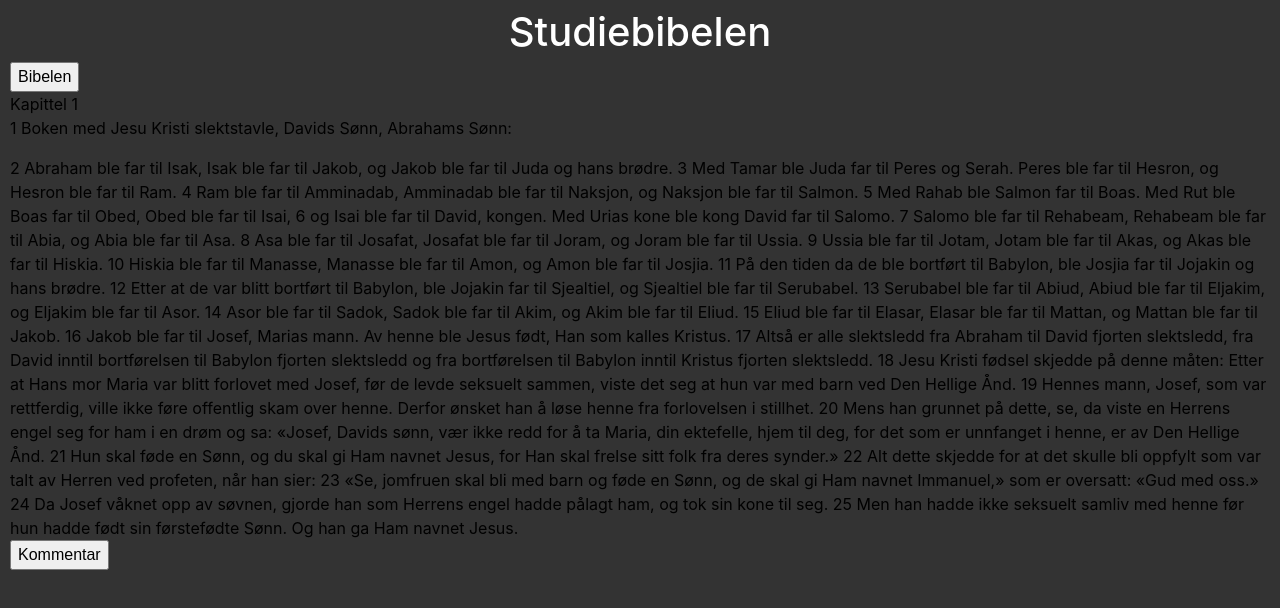
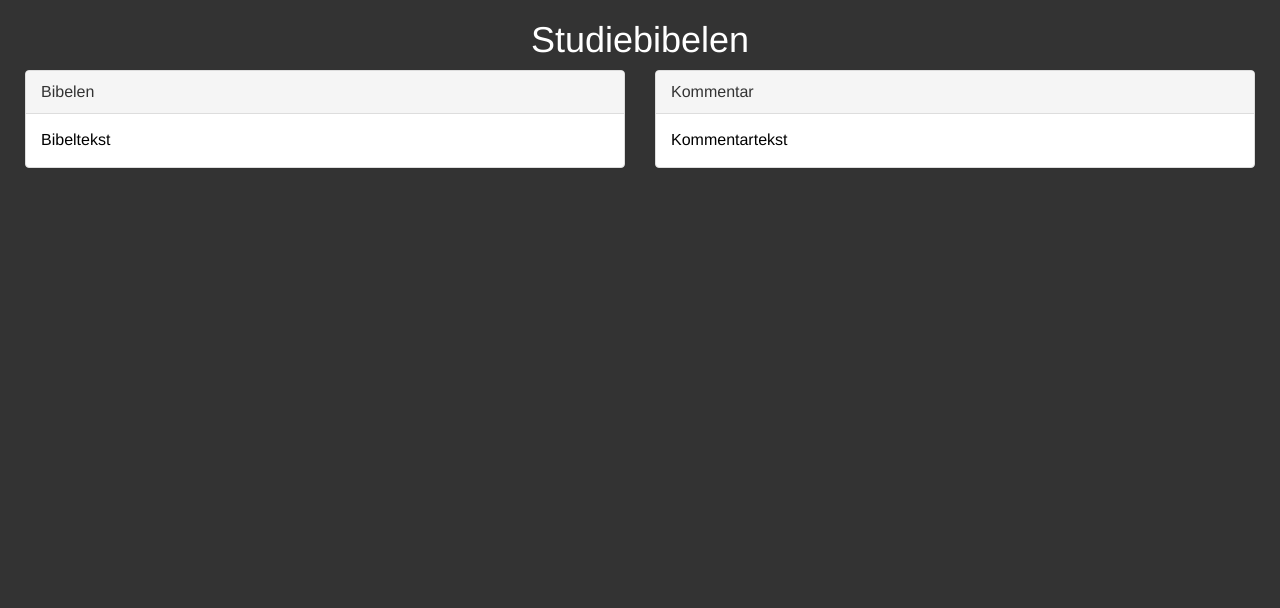
Before and after one commit to erlfas/Studiebibelen, an Angular app: page / in a window 1280 px wide. Shown: the top 608 px of the page. Built offline with nearby package versions, Linux system fonts and the light colour scheme.

Commit message:
Et skjelett jeg er fornøyd med.

```diff
--- a/src/app/app.module.ts
+++ b/src/app/app.module.ts
@@ -2,25 +2,21 @@ import { BrowserModule } from '@angular/platform-browser';
 import { NgModule } from '@angular/core';
 import { FormsModule } from '@angular/forms';
 import { HttpModule } from '@angular/http';
-import { NgbModule } from '@ng-bootstrap/ng-bootstrap';
 
 import { AppComponent } from './app.component';
 import { MainBoardComponent } from './components/main-board/main-board.component';
 import { VelgKommentarComponent } from './components/velg-kommentar/velg-kommentar.component';
-import { TestDropdownComponent } from './components/test-dropdown/test-dropdown.component';
 
 @NgModule({
   declarations: [
     AppComponent,
     MainBoardComponent,
-    VelgKommentarComponent,
-    TestDropdownComponent
+    VelgKommentarComponent
   ],
   imports: [
     BrowserModule,
     FormsModule,
-    HttpModule,
-    NgbModule.forRoot()
+    HttpModule
   ],
   providers: [],
   bootstrap: [AppComponent]
--- a/src/app/components/main-board/main-board.component.html
+++ b/src/app/components/main-board/main-board.component.html
@@ -1,65 +1,24 @@
 <div class="container-fluid">
   <div class="row">
-    <ngb-accordion [closeOthers]="true" activeIds="bibelpanel">
-    <ngb-panel id="bibelpanel" title="Bibelen">
-      <ng-template ngbPanelContent>
-        Kapittel 1
-        <p>1 Boken med Jesu Kristi slektstavle, Davids Sønn, Abrahams Sønn:</p>
-        2 Abraham ble far til Isak, Isak ble far til Jakob, og Jakob ble far til Juda og hans brødre. 3 Med Tamar ble Juda far til
-        Peres og Serah. Peres ble far til Hesron, og Hesron ble far til Ram. 4 Ram ble far til Amminadab, Amminadab ble far
-        til Naksjon, og Naksjon ble far til Salmon. 5 Med Rahab ble Salmon far til Boas. Med Rut ble Boas far til Obed, Obed
-        ble far til Isai, 6 og Isai ble far til David, kongen. Med Urias kone ble kong David far til Salomo. 7 Salomo ble
-        far til Rehabeam, Rehabeam ble far til Abia, og Abia ble far til Asa. 8 Asa ble far til Josafat, Josafat ble far
-        til Joram, og Joram ble far til Ussia. 9 Ussia ble far til Jotam, Jotam ble far til Akas, og Akas ble far til Hiskia.
-        10 Hiskia ble far til Manasse, Manasse ble far til Amon, og Amon ble far til Josjia. 11 På den tiden da de ble bortført
-        til Babylon, ble Josjia far til Jojakin og hans brødre. 12 Etter at de var blitt bortført til Babylon, ble Jojakin
-        far til Sjealtiel, og Sjealtiel ble far til Serubabel. 13 Serubabel ble far til Abiud, Abiud ble far til Eljakim,
-        og Eljakim ble far til Asor. 14 Asor ble far til Sadok, Sadok ble far til Akim, og Akim ble far til Eliud. 15 Eliud
-        ble far til Elasar, Elasar ble far til Mattan, og Mattan ble far til Jakob. 16 Jakob ble far til Josef, Marias mann.
-        Av henne ble Jesus født, Han som kalles Kristus. 17 Altså er alle slektsledd fra Abraham til David fjorten slektsledd,
-        fra David inntil bortførelsen til Babylon fjorten slektsledd og fra bortførelsen til Babylon inntil Kristus fjorten
-        slektsledd. 18 Jesu Kristi fødsel skjedde på denne måten: Etter at Hans mor Maria var blitt forlovet med Josef, før
-        de levde seksuelt sammen, viste det seg at hun var med barn ved Den Hellige Ånd. 19 Hennes mann, Josef, som var rettferdig,
-        ville ikke føre offentlig skam over henne. Derfor ønsket han å løse henne fra forlovelsen i stillhet. 20 Mens han
-        grunnet på dette, se, da viste en Herrens engel seg for ham i en drøm og sa: «Josef, Davids sønn, vær ikke redd for
-        å ta Maria, din ektefelle, hjem til deg, for det som er unnfanget i henne, er av Den Hellige Ånd. 21 Hun skal føde
-        en Sønn, og du skal gi Ham navnet Jesus, for Han skal frelse sitt folk fra deres synder.» 22 Alt dette skjedde for
-        at det skulle bli oppfylt som var talt av Herren ved profeten, når han sier: 23 «Se, jomfruen skal bli med barn og
-        føde en Sønn, og de skal gi Ham navnet Immanuel,» som er oversatt: «Gud med oss.» 24 Da Josef våknet opp av søvnen,
-        gjorde han som Herrens engel hadde pålagt ham, og tok sin kone til seg. 25 Men han hadde ikke seksuelt samliv med
-        henne før hun hadde født sin førstefødte Sønn. Og han ga Ham navnet Jesus.
-      </ng-template>
-    </ngb-panel>
-    <ngb-panel id="kommentarpanel" title="Kommentar">
-      <ng-template ngbPanelContent>
-        <velgkommentar></velgkommentar>
-        Kapittel 1
-        <p>1 Boken med Jesu Kristi slektstavle, Davids Sønn, Abrahams Sønn:</p>
-        2 Abraham ble far til Isak, Isak ble far til Jakob, og Jakob ble far til Juda og hans brødre. 3 Med Tamar ble Juda far til
-        Peres og Serah. Peres ble far til Hesron, og Hesron ble far til Ram. 4 Ram ble far til Amminadab, Amminadab ble far
-        til Naksjon, og Naksjon ble far til Salmon. 5 Med Rahab ble Salmon far til Boas. Med Rut ble Boas far til Obed, Obed
-        ble far til Isai, 6 og Isai ble far til David, kongen. Med Urias kone ble kong David far til Salomo. 7 Salomo ble
-        far til Rehabeam, Rehabeam ble far til Abia, og Abia ble far til Asa. 8 Asa ble far til Josafat, Josafat ble far
-        til Joram, og Joram ble far til Ussia. 9 Ussia ble far til Jotam, Jotam ble far til Akas, og Akas ble far til Hiskia.
-        10 Hiskia ble far til Manasse, Manasse ble far til Amon, og Amon ble far til Josjia. 11 På den tiden da de ble bortført
-        til Babylon, ble Josjia far til Jojakin og hans brødre. 12 Etter at de var blitt bortført til Babylon, ble Jojakin
-        far til Sjealtiel, og Sjealtiel ble far til Serubabel. 13 Serubabel ble far til Abiud, Abiud ble far til Eljakim,
-        og Eljakim ble far til Asor. 14 Asor ble far til Sadok, Sadok ble far til Akim, og Akim ble far til Eliud. 15 Eliud
-        ble far til Elasar, Elasar ble far til Mattan, og Mattan ble far til Jakob. 16 Jakob ble far til Josef, Marias mann.
-        Av henne ble Jesus født, Han som kalles Kristus. 17 Altså er alle slektsledd fra Abraham til David fjorten slektsledd,
-        fra David inntil bortførelsen til Babylon fjorten slektsledd og fra bortførelsen til Babylon inntil Kristus fjorten
-        slektsledd. 18 Jesu Kristi fødsel skjedde på denne måten: Etter at Hans mor Maria var blitt forlovet med Josef, før
-        de levde seksuelt sammen, viste det seg at hun var med barn ved Den Hellige Ånd. 19 Hennes mann, Josef, som var rettferdig,
-        ville ikke føre offentlig skam over henne. Derfor ønsket han å løse henne fra forlovelsen i stillhet. 20 Mens han
-        grunnet på dette, se, da viste en Herrens engel seg for ham i en drøm og sa: «Josef, Davids sønn, vær ikke redd for
-        å ta Maria, din ektefelle, hjem til deg, for det som er unnfanget i henne, er av Den Hellige Ånd. 21 Hun skal føde
-        en Sønn, og du skal gi Ham navnet Jesus, for Han skal frelse sitt folk fra deres synder.» 22 Alt dette skjedde for
-        at det skulle bli oppfylt som var talt av Herren ved profeten, når han sier: 23 «Se, jomfruen skal bli med barn og
-        føde en Sønn, og de skal gi Ham navnet Immanuel,» som er oversatt: «Gud med oss.» 24 Da Josef våknet opp av søvnen,
-        gjorde han som Herrens engel hadde pålagt ham, og tok sin kone til seg. 25 Men han hadde ikke seksuelt samliv med
-        henne før hun hadde født sin førstefødte Sønn. Og han ga Ham navnet Jesus.
-      </ng-template>
-    </ngb-panel>
-  </ngb-accordion>
+    <div class="col-xs-6">
+      <div class="panel panel-default">
+        <div class="panel-heading">
+          Bibelen
+        </div>
+        <div class="panel-body">
+          Bibeltekst
+        </div>
+      </div>
+    </div>
+    <div class="col-xs-6">
+      <div class="panel panel-default">
+        <div class="panel-heading">
+          Kommentar
+        </div>
+        <div class="panel-body">
+          Kommentartekst
+        </div>
+      </div>
+    </div>
   </div>
 </div>
--- a/src/app/components/test-dropdown/test-dropdown.component.html
+++ /dev/null
@@ -1,12 +0,0 @@
-<div class="row">
-  <div class="col"></div>
-  <div class="col">
-    <div ngbDropdown class="d-inline-block">
-      <button class="btn btn-outline-primary" id="dropdownBasic1" ngbDropdownToggle>Velg kommentartype</button>
-      <div class="dropdown-menu" aria-labelledby="dropdownBasic1">
-        <button class="dropdown-item">Kommentarer av teologer</button>
-        <button class="dropdown-item">Kommentarer av brukere</button>
-      </div>
-    </div>
-  </div>
-</div>
--- a/src/app/components/test-dropdown/test-dropdown.component.ts
+++ /dev/null
@@ -1,17 +0,0 @@
-import { Component, OnInit } from '@angular/core';
-import { NgbModule } from '@ng-bootstrap/ng-bootstrap';
-
-
-@Component({
-  selector: 'velgkommentar',
-  templateUrl: './test-dropdown.component.html',
-  styleUrls: ['./test-dropdown.component.css']
-})
-export class TestDropdownComponent implements OnInit {
-
-  constructor() { }
-
-  ngOnInit() {
-  }
-
-}
--- a/src/app/components/velg-kommentar/velg-kommentar.component.html
+++ b/src/app/components/velg-kommentar/velg-kommentar.component.html
@@ -1,7 +1,12 @@
-<div ngbDropdown class="d-inline-block">
-    <button class="btn btn-outline-primary" id="dropdownBasic1" ngbDropdownToggle>Velg kommentar</button>
-    <div class="dropdown-menu" aria-labelledby="dropdownBasic1">
-        <button class="dropdown-item">Kommentarer av teologer</button>
-        <button class="dropdown-item">Kommentarer av brukere</button>
-    </div>
+<div class="btn-group">
+    <button type="button" class="btn btn-default dropdown-toggle" data-toggle="dropdown" aria-haspopup="true" aria-expanded="false">
+    Action <span class="caret"></span>
+  </button>
+    <ul class="dropdown-menu">
+        <li><a href="#">Action</a></li>
+        <li><a href="#">Another action</a></li>
+        <li><a href="#">Something else here</a></li>
+        <li role="separator" class="divider"></li>
+        <li><a href="#">Separated link</a></li>
+    </ul>
 </div>
--- a/src/index.html
+++ b/src/index.html
@@ -9,11 +9,13 @@
   <meta name="viewport" content="width=device-width, initial-scale=1">
   <link rel="icon" type="image/x-icon" href="favicon.ico">
 
-  <!-- Latest compiled and minified CSS -->
-  <link rel="stylesheet"
-    href="https://maxcdn.bootstrapcdn.com/bootstrap/4.0.0-alpha.6/css/bootstrap.min.css"
-    integrity="sha384-rwoIResjU2yc3z8GV/NPeZWAv56rSmLldC3R/AZzGRnGxQQKnKkoFVhFQhNUwEyJ"
+  <script src="https://ajax.googleapis.com/ajax/libs/jquery/1.12.4/jquery.min.js"></script>
+  <link rel="stylesheet" href="https://maxcdn.bootstrapcdn.com/bootstrap/3.3.7/css/bootstrap.min.css"
+    integrity="sha384-BVYiiSIFeK1dGmJRAkycuHAHRg32OmUcww7on3RYdg4Va+PmSTsz/K68vbdEjh4u"
     crossorigin="anonymous">
+  <script src="https://maxcdn.bootstrapcdn.com/bootstrap/3.3.7/js/bootstrap.min.js"
+    integrity="sha384-Tc5IQib027qvyjSMfHjOMaLkfuWVxZxUPnCJA7l2mCWNIpG9mGCD8wGNIcPD7Txa"
+    crossorigin="anonymous"></script>
 
 </head>
 
```
Also changed, not shown: src/app/components/test-dropdown/test-dropdown.component.css (deleted), 1 other file (tests, documents, lock files or other folders).
